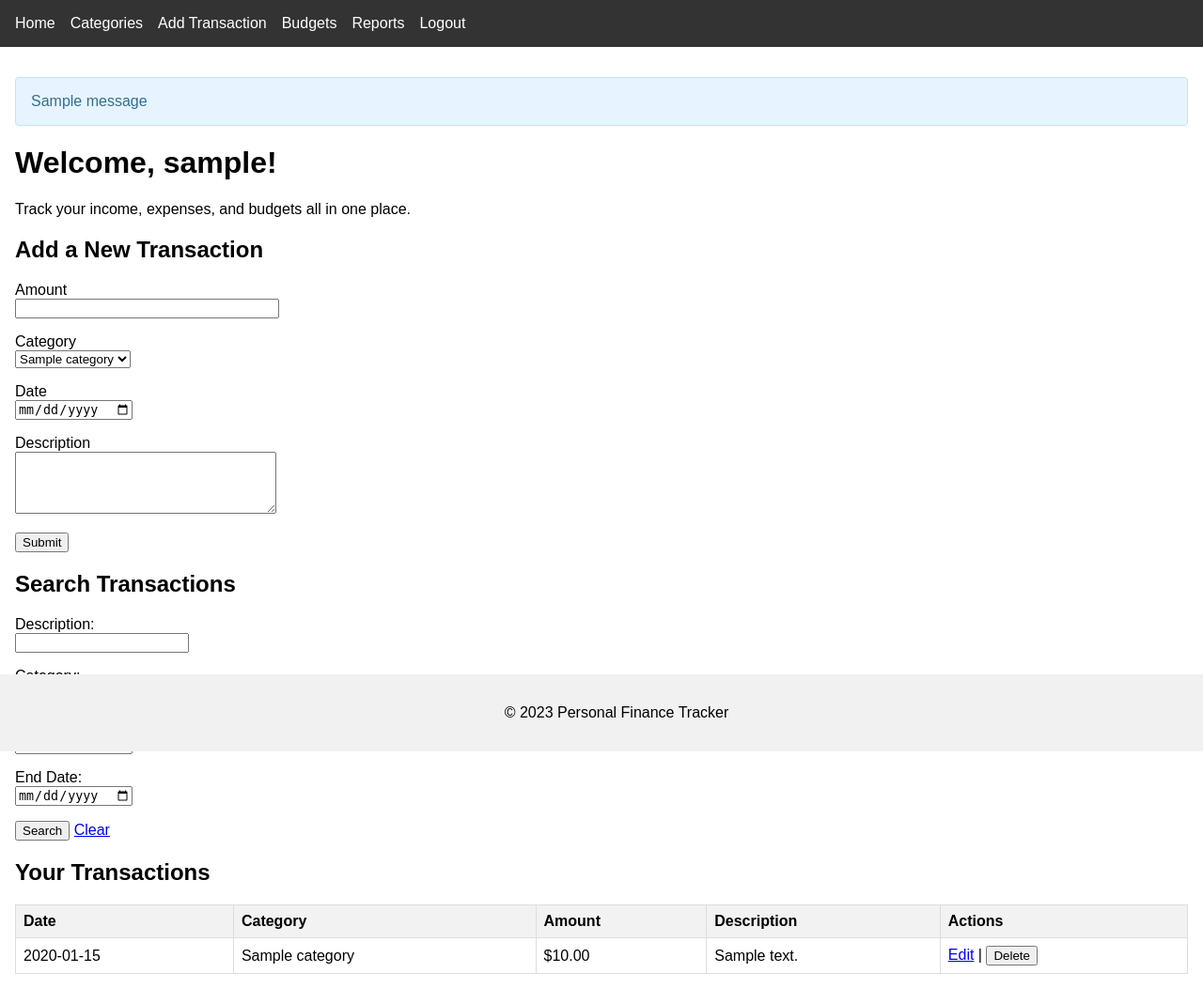
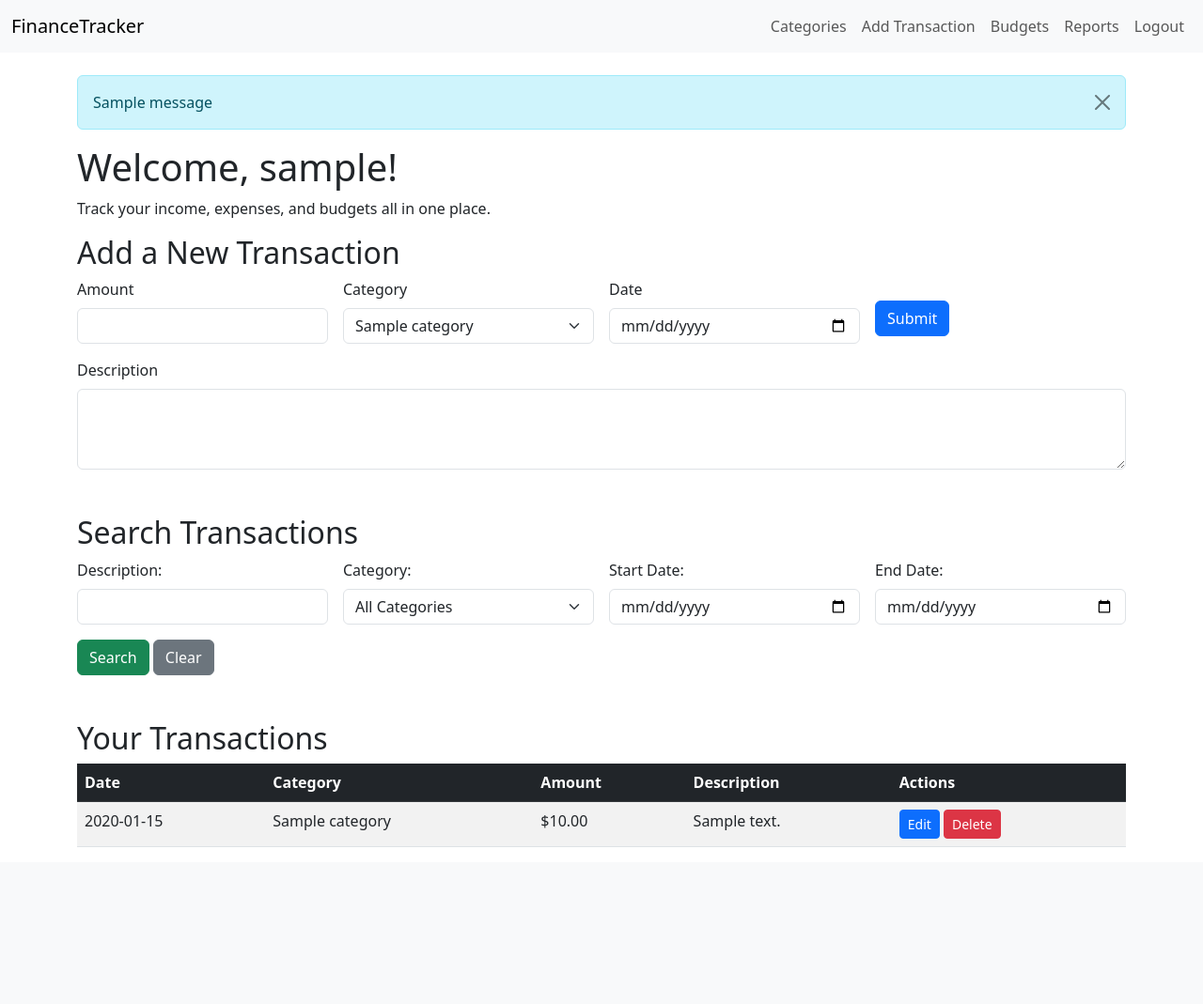
Before and after one commit to TailorBird93/FinanceTracker, a Flask app: page / in a window 1280 px wide. Shown: the whole page at 94% size. After the commit the page ends 902 px from the top, so only its background shows below. Run offline with Flask 3, Linux system fonts and the light colour scheme; a user stored in the database is signed in; tables that the repository leaves empty hold one stand-in row (values such as "Sample post"); one stand-in notice (Sample message) is shown.

Commit message:
Add bootstrap classes to forms and tables

```diff
--- a/templates/base.html
+++ b/templates/base.html
@@ -2,42 +2,66 @@
 <html lang="en">
 <head>
     <meta charset="UTF-8">
-    <title>{% block title %}Personal Finance Tracker{% endblock %}</title>
-    <link rel="stylesheet" href="{{ url_for('static', filename='css/styles.css') }}">
+    <meta http-equiv="X-UA-Compatible" content="IE=edge">
+    <meta name="viewport" content="width=device-width, initial-scale=1.0">
+    <title>{% block title %}Finance Tracker{% endblock %}</title>
+
+    <link href="https://cdn.jsdelivr.net/npm/bootstrap@5.3.0/dist/css/bootstrap.min.css" rel="stylesheet">
 </head>
 <body>
-    <header>
-        <nav>
-            <ul>
+    <nav class="navbar navbar-expand-lg navbar-light bg-light">
+        <div class="container-fluid">
+            <a class="navbar-brand" href="{{ url_for('index') }}">FinanceTracker</a>
+            <button class="navbar-toggler" type="button" data-bs-toggle="collapse" data-bs-target="#navbarNav" aria-controls="navbarNav" aria-expanded="false" aria-label="Toggle navigation">
+                <span class="navbar-toggler-icon"></span>
+            </button>
+            <div class="collapse navbar-collapse" id="navbarNav">
+                <ul class="navbar-nav ms-auto">
                     {% if current_user.is_authenticated %}
-                    <li><a href="{{ url_for('index') }}">Home</a></li>
-                    <li><a href="{{ url_for('categories') }}">Categories</a></li>
-                    <li><a href="{{ url_for('add_transaction') }}">Add Transaction</a></li>
-                    <li><a href="{{ url_for('view_budgets') }}">Budgets</a></li>
-                    <li><a href="{{ url_for('reports') }}">Reports</a></li>
-                    <li><a href="{{ url_for('logout') }}">Logout</a></li>
+                        <li class="nav-item">
+                            <a class="nav-link" href="{{ url_for('categories') }}">Categories</a>
+                        </li>
+                        <li class="nav-item">
+                            <a class="nav-link" href="{{ url_for('add_transaction') }}">Add Transaction</a>
+                        </li>
+                        <li class="nav-item">
+                            <a class="nav-link" href="{{ url_for('view_budgets') }}">Budgets</a>
+                        </li>
+                        <li class="nav-item">
+                            <a class="nav-link" href="{{ url_for('reports') }}">Reports</a>
+                        </li>
+                        <li class="nav-item">
+                            <a class="nav-link" href="{{ url_for('logout') }}">Logout</a>
+                        </li>
                     {% else %}
-                    <li><a href="{{ url_for('login') }}">Login</a></li>
-                    <li><a href="{{ url_for('register') }}">Register</a></li>
+                        <li class="nav-item">
+                            <a class="nav-link" href="{{ url_for('login') }}">Login</a>
+                        </li>
+                        <li class="nav-item">
+                            <a class="nav-link" href="{{ url_for('register') }}">Register</a>
+                        </li>
                     {% endif %}
                 </ul>
+            </div>
+        </div>
     </nav>
 
-    </header>
-    <main>
+    <div class="container mt-4">
+
         {% with messages = get_flashed_messages() %}
             {% if messages %}
-                <ul class="flashes">
                 {% for message in messages %}
-                        <li>{{ message }}</li>
+                    <div class="alert alert-info alert-dismissible fade show" role="alert">
+                        {{ message }}
+                        <button type="button" class="btn-close" data-bs-dismiss="alert" aria-label="Close"></button>
+                    </div>
                 {% endfor %}
-                </ul>
             {% endif %}
         {% endwith %}
+
         {% block content %}{% endblock %}
-    </main>
-    <footer>
-        <p>&copy; 2023 Personal Finance Tracker</p>
-    </footer>
+    </div>
+
+    <script src="https://cdn.jsdelivr.net/npm/bootstrap@5.3.0/dist/js/bootstrap.bundle.min.js"></script>
 </body>
 </html>
--- a/templates/index.html
+++ b/templates/index.html
@@ -1,4 +1,4 @@
-
+<!-- templates/index.html -->
 
 {% extends 'base.html' %}
 {% block title %}Home - Personal Finance Tracker{% endblock %}
@@ -6,61 +6,67 @@
 <h1>Welcome, {{ current_user.username }}!</h1>
 <p>Track your income, expenses, and budgets all in one place.</p>
 
+<!-- Add Transaction Form -->
 <h2>Add a New Transaction</h2>
-<form method="post">
+<form method="post" class="row g-3">
     {{ form.hidden_tag() }}
-    <p>
-        {{ form.amount.label }}<br>
-        {{ form.amount(size=32) }}
-    </p>
-    <p>
-        {{ form.category.label }}<br>
-        {{ form.category() }}
-    </p>
-    <p>
-        {{ form.date.label }}<br>
-        {{ form.date() }}
-    </p>
-    <p>
-        {{ form.description.label }}<br>
-        {{ form.description(rows=4, cols=32) }}
-    </p>
-    <p>{{ form.submit() }}</p>
+    <div class="col-md-3">
+        {{ form.amount.label(class="form-label") }}
+        {{ form.amount(class="form-control") }}
+    </div>
+    <div class="col-md-3">
+        {{ form.category.label(class="form-label") }}
+        {{ form.category(class="form-select") }}
+    </div>
+    <div class="col-md-3">
+        {{ form.date.label(class="form-label") }}
+        {{ form.date(class="form-control") }}
+    </div>
+    <div class="col-md-3">
+        {{ form.submit(class="btn btn-primary mt-4") }}
+    </div>
+    <div class="col-12">
+        {{ form.description.label(class="form-label") }}
+        {{ form.description(class="form-control", rows="3") }}
+    </div>
 </form>
 
-<h2>Search Transactions</h2>
-<form method="get" action="{{ url_for('index') }}">
-    <p>
-        <label for="description">Description:</label><br>
-        <input type="text" name="description" id="description" value="{{ search_description }}">
-    </p>
-    <p>
-        <label for="category">Category:</label><br>
-        <select name="category" id="category">
+<!-- Search and Filter Form -->
+<h2 class="mt-5">Search Transactions</h2>
+<form method="get" action="{{ url_for('index') }}" class="row g-3">
+    <div class="col-md-3">
+        <label for="description" class="form-label">Description:</label>
+        <input type="text" name="description" id="description" class="form-control" value="{{ search_description }}">
+    </div>
+    <div class="col-md-3">
+        <label for="category" class="form-label">Category:</label>
+        <select name="category" id="category" class="form-select">
             <option value="0">All Categories</option>
             {% for category in categories %}
                 <option value="{{ category.id }}" {% if category.id == search_category %}selected{% endif %}>{{ category.name }}</option>
             {% endfor %}
         </select>
-    </p>
-    <p>
-        <label for="start_date">Start Date:</label><br>
-        <input type="date" name="start_date" id="start_date" value="{{ search_start_date }}">
-    </p>
-    <p>
-        <label for="end_date">End Date:</label><br>
-        <input type="date" name="end_date" id="end_date" value="{{ search_end_date }}">
-    </p>
-    <p>
-        <button type="submit">Search</button>
-        <a href="{{ url_for('index') }}">Clear</a>
-    </p>
+    </div>
+    <div class="col-md-3">
+        <label for="start_date" class="form-label">Start Date:</label>
+        <input type="date" name="start_date" id="start_date" class="form-control" value="{{ search_start_date }}">
+    </div>
+    <div class="col-md-3">
+        <label for="end_date" class="form-label">End Date:</label>
+        <input type="date" name="end_date" id="end_date" class="form-control" value="{{ search_end_date }}">
+    </div>
+    <div class="col-12">
+        <button type="submit" class="btn btn-success">Search</button>
+        <a href="{{ url_for('index') }}" class="btn btn-secondary">Clear</a>
+    </div>
 </form>
 
-<h2>Your Transactions</h2>
+<!-- Display Transactions -->
+<h2 class="mt-5">Your Transactions</h2>
 {% if transactions %}
-    <table>
-        <thead>
+    <div class="table-responsive">
+        <table class="table table-striped table-hover">
+            <thead class="table-dark">
                 <tr>
                     <th>Date</th>
                     <th>Category</th>
@@ -77,15 +83,16 @@
                     <td>${{ "%.2f"|format(transaction.amount) }}</td>
                     <td>{{ transaction.description }}</td>
                     <td>
-                    <a href="{{ url_for('edit_transaction', transaction_id=transaction.id) }}">Edit</a> |
+                        <a href="{{ url_for('edit_transaction', transaction_id=transaction.id) }}" class="btn btn-sm btn-primary">Edit</a>
                         <form action="{{ url_for('delete_transaction', transaction_id=transaction.id) }}" method="post" style="display:inline;">
-                        <button type="submit" onclick="return confirm('Are you sure you want to delete this transaction?');">Delete</button>
+                            <button type="submit" class="btn btn-sm btn-danger" onclick="return confirm('Are you sure you want to delete this transaction?');">Delete</button>
                         </form>
                     </td>
                 </tr>
                 {% endfor %}
             </tbody>
         </table>
+    </div>
 {% else %}
     <p>No transactions available.</p>
 {% endif %}
```
Lines whose indentation alone changed are shown as unchanged.
